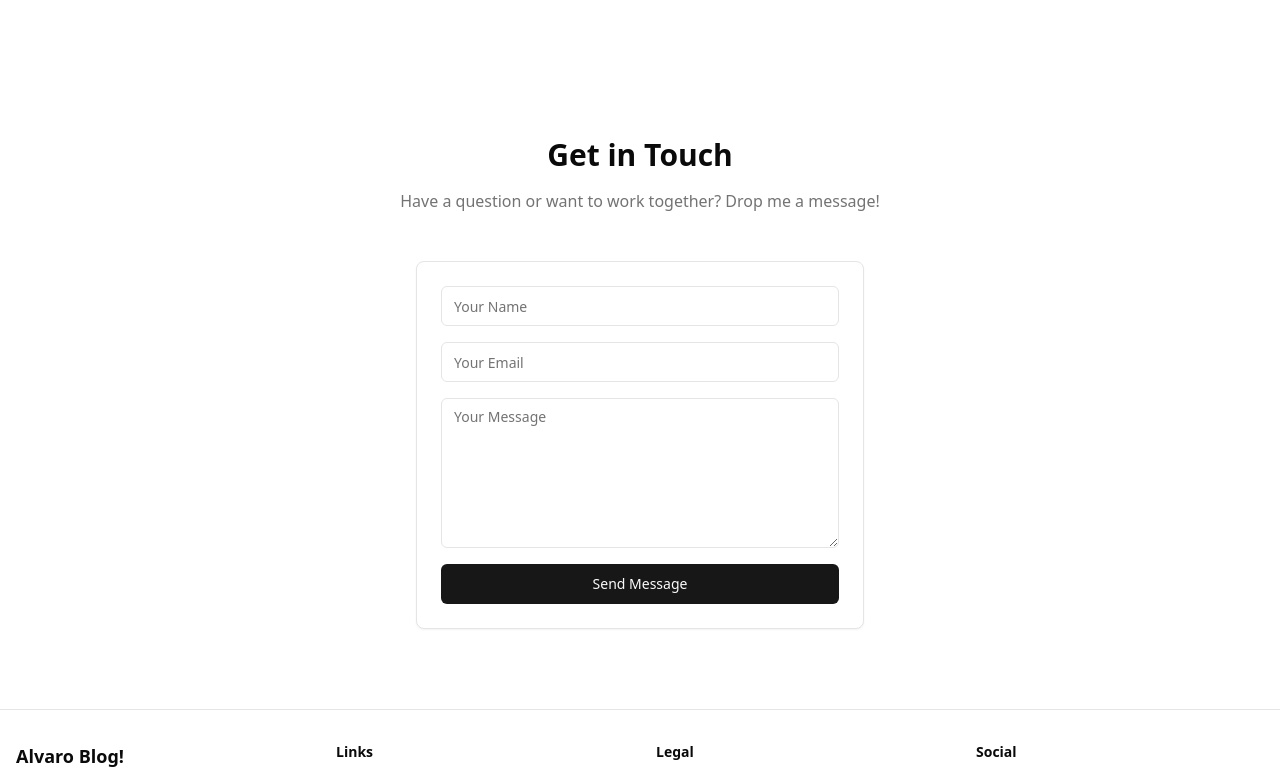
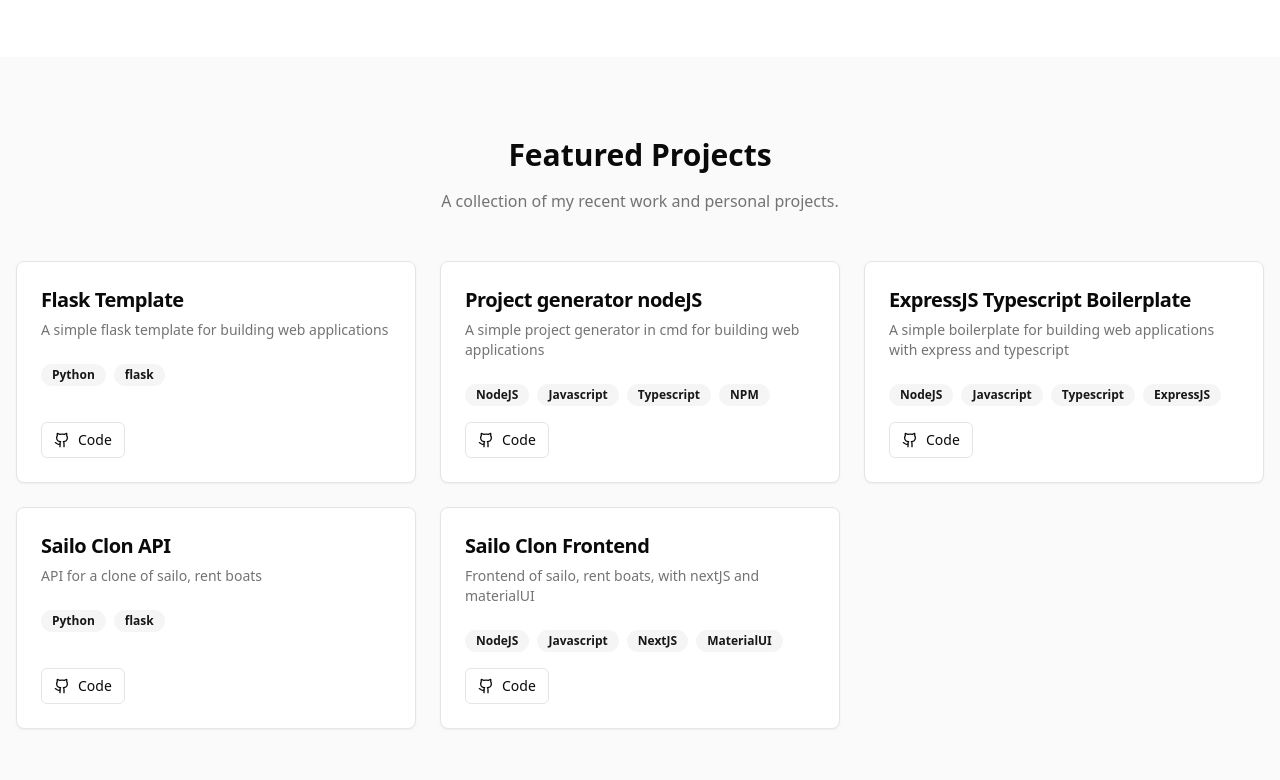
Before and after one commit to alvIndieDevelop/alvaro-blog-v2, a Next.js app: page / in a window 1280 px wide. Shown: the part 880-1660 px from the top of the page. Built offline with nearby package versions, Linux system fonts and the light colour scheme.

Commit message:
agregando proyectos

```diff
--- a/src/components/layouts/Footer.tsx
+++ b/src/components/layouts/Footer.tsx
@@ -35,7 +35,7 @@ export default function Footer() {
             </ul>
           </div>
           <div>
-            <h4 className="mb-4 text-sm font-semibold">Legal</h4>
+            {/* <h4 className="mb-4 text-sm font-semibold">Legal</h4>
             <ul className="space-y-2 text-sm text-muted-foreground">
               <li>
                 <Link href="/privacy" className="hover:text-foreground">
@@ -47,24 +47,24 @@ export default function Footer() {
                   Terms of Service
                 </Link>
               </li>
-            </ul>
+            </ul> */}
           </div>
           <div>
             <h4 className="mb-4 text-sm font-semibold">Social</h4>
             <div className="flex space-x-2">
               <Button variant="ghost" size="icon">
-                <Link href="https://github.com/yourusername" target="_blank">
+                <Link href="https://github.com/alvIndieDevelop" target="_blank">
                   <Github className="h-5 w-5" />
                 </Link>
               </Button>
               <Button variant="ghost" size="icon">
-                <Link href="https://twitter.com/yourusername" target="_blank">
+                <Link href="https://x.com/AlvaroMartinC11" target="_blank">
                   <Twitter className="h-5 w-5" />
                 </Link>
               </Button>
               <Button variant="ghost" size="icon">
                 <Link
-                  href="https://linkedin.com/in/yourusername"
+                  href="https://www.linkedin.com/in/alvindie/"
                   target="_blank"
                 >
                   <Linkedin className="h-5 w-5" />
--- a/src/components/layouts/Header.tsx
+++ b/src/components/layouts/Header.tsx
@@ -11,7 +11,7 @@ export default function Header() {
 
   const navigation = [
     { name: "About", href: "/about" },
-    // { name: "Projects", href: "/projects" },
+    { name: "Projects", href: "/projects" },
     { name: "Blog", href: "/blog" },
     // { name: "Products", href: "/products" },
     // { name: "Contact", href: "/contact" },
@@ -44,7 +44,7 @@ export default function Header() {
             <Moon className="absolute h-5 w-5 rotate-90 scale-0 transition-all dark:rotate-0 dark:scale-100" />
           </Button>
           <Button variant="outline" size="icon">
-            <Link href="https://github.com/yourusername" target="_blank">
+            <Link href="https://github.com/alvIndieDevelop" target="_blank">
               <Github className="h-5 w-5" />
             </Link>
           </Button>
--- a/src/components/sections/projects/index.tsx
+++ b/src/components/sections/projects/index.tsx
@@ -4,11 +4,39 @@ import { ProjectCard } from "./project-card";
 
 const projects = [
   {
-    title: "Project One",
-    description: "A full-stack web application built with Next.js and TypeScript",
-    technologies: ["Next.js", "TypeScript", "Tailwind CSS"],
-    githubUrl: "https://github.com/yourusername/project-one",
-    liveUrl: "https://project-one.com"
+    title: "Flask Template",
+    description: "A simple flask template for building web applications",
+    technologies: ["Python", "flask"],
+    githubUrl: "https://github.com/alvIndieDevelop/flask_template",
+  },
+  {
+    title: "Project generator nodeJS",
+    description:
+      "A simple project generator in cmd for building web applications",
+    technologies: ["NodeJS", "Javascript", "Typescript", "NPM"],
+    githubUrl: "https://github.com/alvIndieDevelop/project-generator-nodejs",
+  },
+  {
+    title: "ExpressJS Typescript Boilerplate",
+    description:
+      "A simple boilerplate for building web applications with express and typescript",
+    technologies: ["NodeJS", "Javascript", "Typescript", "ExpressJS"],
+    githubUrl:
+      "https://github.com/alvIndieDevelop/expressjs-typescript-boilplate",
+  },
+  {
+    title: "Sailo Clon API",
+    description: "API for a clone of sailo, rent boats",
+    technologies: ["Python", "flask"],
+    githubUrl:
+      "https://bitbucket.org/alvarosh40/sailoclone_api_sandbox/src/master/",
+  },
+  {
+    title: "Sailo Clon Frontend",
+    description: "Frontend of sailo, rent boats, with nextJS and materialUI",
+    technologies: ["NodeJS", "Javascript", "NextJS", "MaterialUI"],
+    githubUrl:
+      "https://bitbucket.org/alvarosh40/yachtbunny_client_sandbox/src/master/",
   },
   // Add more projects as needed
 ];
--- a/src/pages/index.tsx
+++ b/src/pages/index.tsx
@@ -3,6 +3,7 @@ import Head from "next/head";
 import Image from "next/image";
 import { Inter } from "next/font/google";
 import Hero from "../components/sections/Hero";
+import Projects from "../components/sections/projects";
 import Contact from "../components/sections/contact";
 import Support from "../components/sections/support";
 
@@ -19,7 +20,9 @@ export default function Home() {
       </Head>
       <main className="flex-1">
         <Hero />
+        <Projects />
         <Contact />
+        {/* <Support /> */}
       </main>
     </>
   );
--- /dev/null
+++ b/src/pages/projects/index.tsx
@@ -0,0 +1,21 @@
+import { NextSeo } from "next-seo";
+import Projects from "../../components/sections/projects";
+
+export default function ProjectsPage() {
+  return (
+    <>
+      <NextSeo
+        title="Projects | Your Name"
+        description="Explore my portfolio of web development projects, including full-stack applications, websites, and open-source contributions."
+        openGraph={{
+          title: "Projects | Your Name",
+          description: "Explore my portfolio of web development projects.",
+          url: "https://alvaro-blog.netlify.app/projects",
+        }}
+      />
+      <main className="flex-1">
+        <Projects />
+      </main>
+    </>
+  );
+}
```
